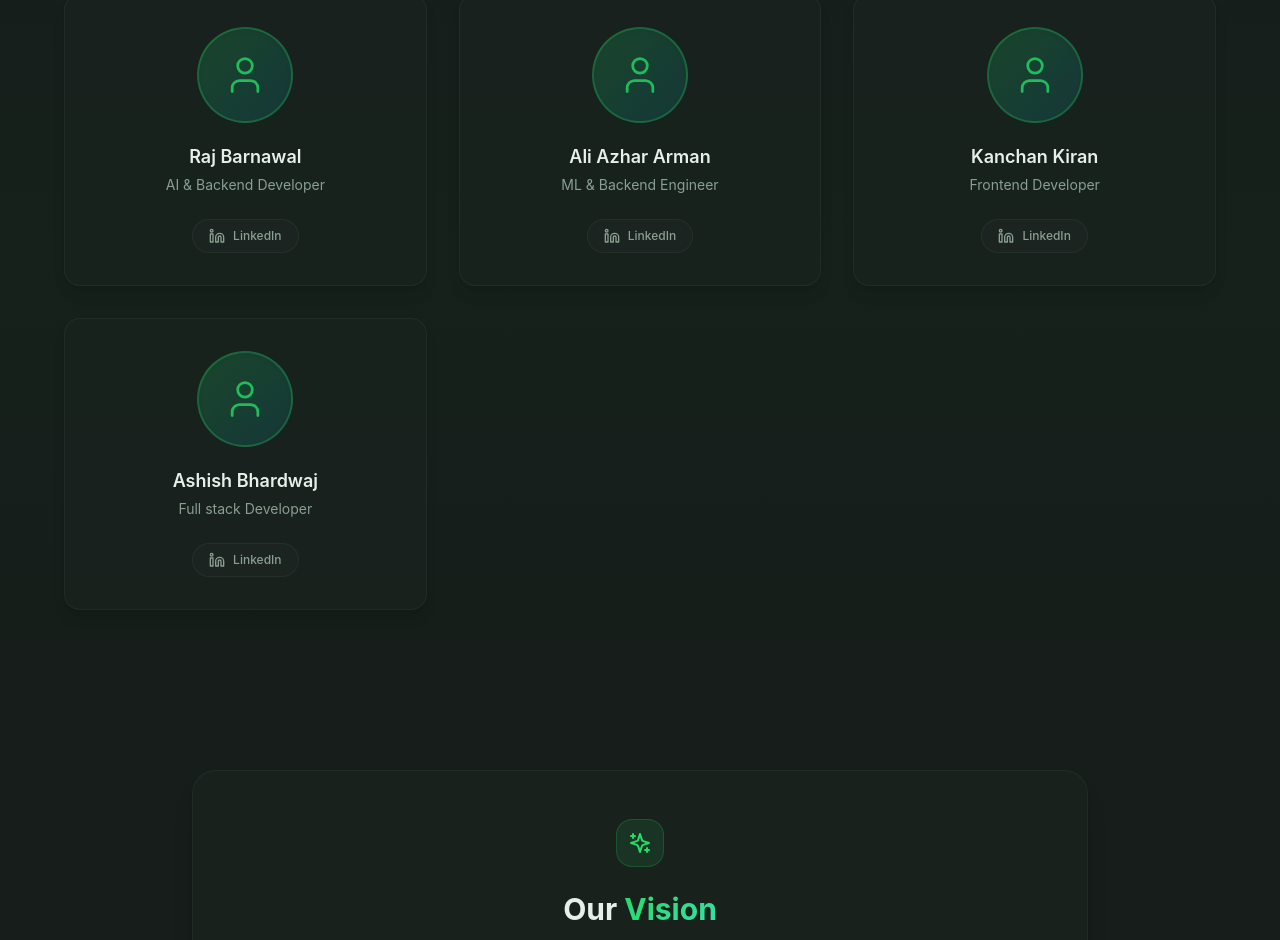
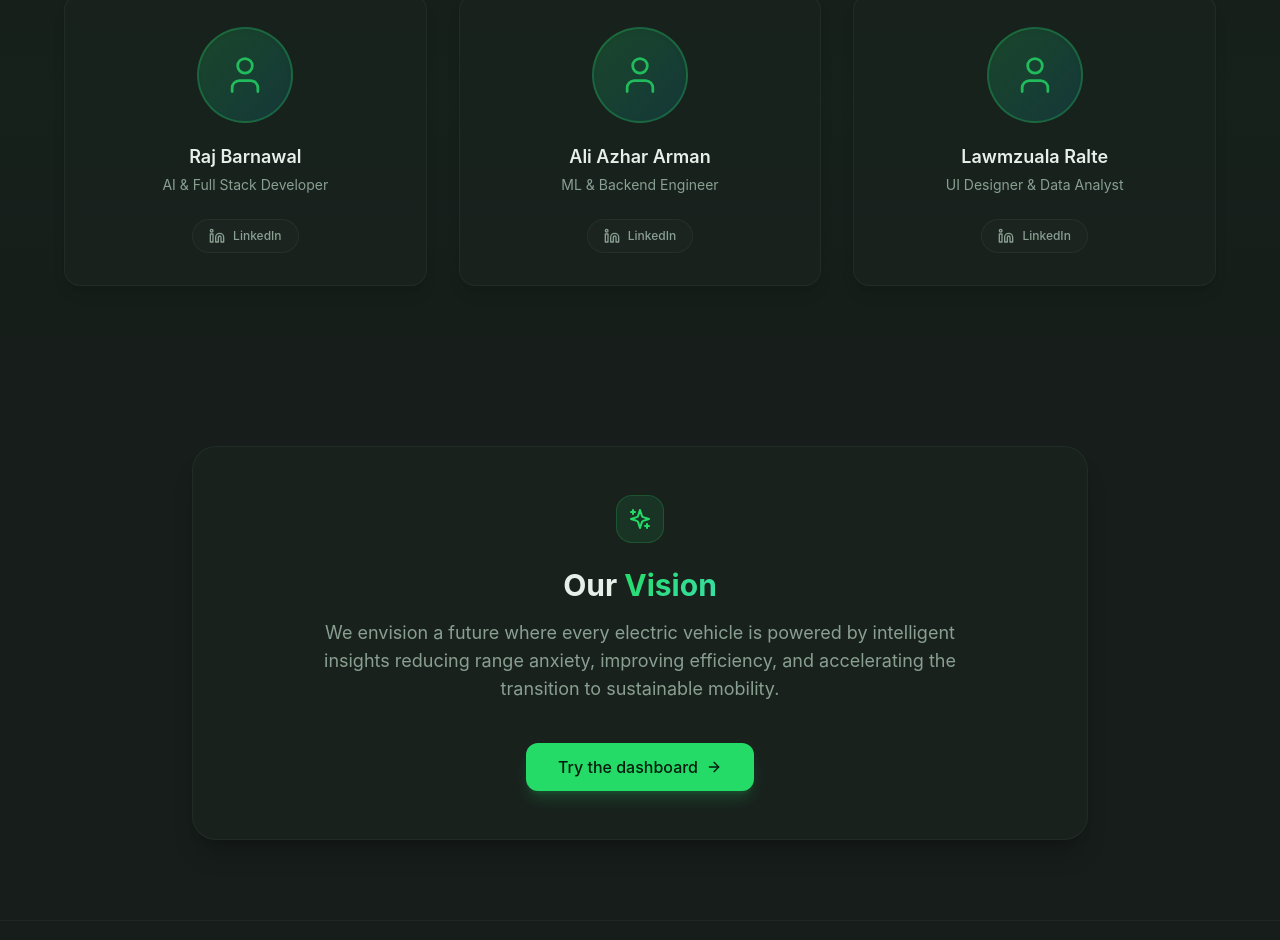
Before and after one commit to barnawalraj001/EVlytics, a Next.js app: page /about in a window 1280 px wide. Shown: the part 2011-2951 px from the top of the page. Built offline with nearby package versions, Linux system fonts and the light colour scheme.

Commit message:
team details updated

```diff
--- a/app/about/page.tsx
+++ b/app/about/page.tsx
@@ -64,7 +64,7 @@ const problems = [
 const team = [
     {
         name: "Raj Barnawal",
-        role: "AI & Backend Developer",
+        role: "AI & Full Stack Developer",
         linkedin: "https://www.linkedin.com/in/barnawalraj001/",
     },
     {
@@ -72,14 +72,14 @@ const team = [
         role: "ML & Backend Engineer",
         linkedin: "https://www.linkedin.com/in/ali-azhar-arman-114494254/",
     },
+    // {
+    //     name: "Kanchan Kiran",
+    //     role: "Frontend Developer",
+    //     linkedin: "https://www.linkedin.com/in/kanchankiran/",
+    // },
     {
-        name: "Kanchan Kiran",
-        role: "Frontend Developer",
-        linkedin: "https://www.linkedin.com/in/kanchankiran/",
-    },
-    {
-        name: "Ashish Bhardwaj",
-        role: "Full stack Developer",
+        name: "Lawmzuala Ralte",
+        role: "UI Designer & Data Analyst",
         linkedin: "https://www.linkedin.com/feed",
     },
 ] as const;
```
